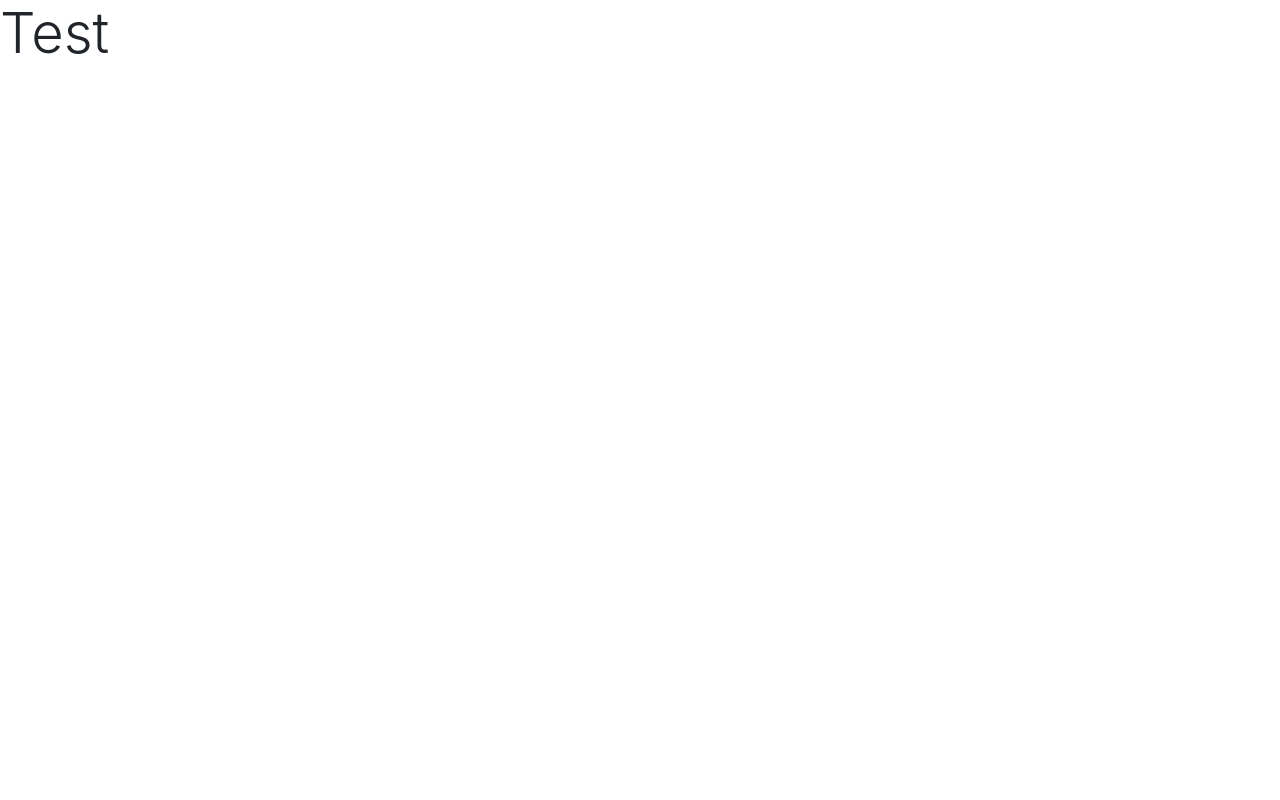
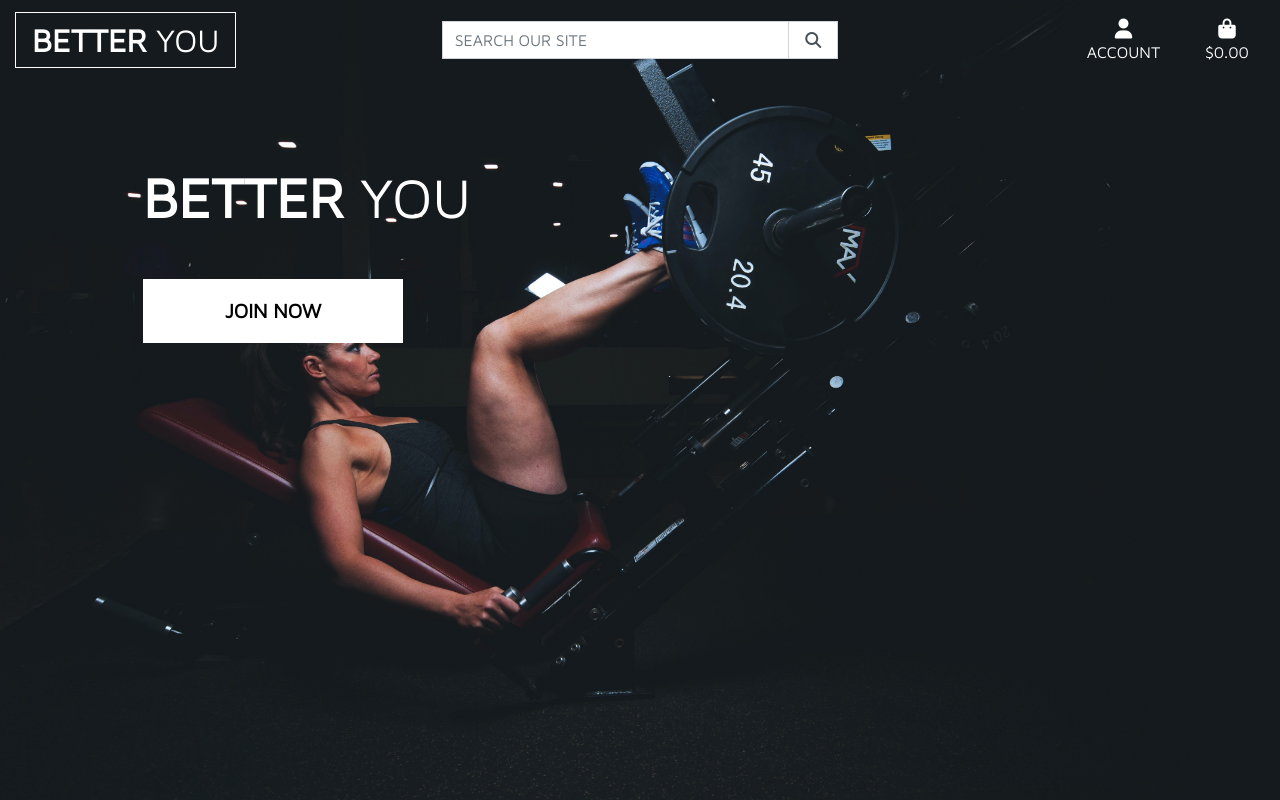
Before and after one commit to Otterrr/fitness_project_ms4, a Django app: page / in a window 1280 px wide. Before the commit the page is almost empty. Run offline with Django 3.2, Linux system fonts and the light colour scheme; some libraries are stand-ins or nearby versions.

Commit message:
Added home page and navbar

```diff
--- a/better_you/settings.py
+++ b/better_you/settings.py
@@ -148,6 +148,10 @@ USE_TZ = True
 # https://docs.djangoproject.com/en/3.2/howto/static-files/
 
 STATIC_URL = '/static/'
+STATICFILES_DIRS = (os.path.join(BASE_DIR, 'static'),)
+
+MEDIA_URL = '/media/'
+MEDIA_ROOT = os.path.join(BASE_DIR, 'media')
 
 # Default primary key field type
 # https://docs.djangoproject.com/en/3.2/ref/settings/#default-auto-field
--- a/better_you/urls.py
+++ b/better_you/urls.py
@@ -15,9 +15,11 @@ Including another URLconf
 """
 from django.contrib import admin
 from django.urls import path, include
+from django.conf import settings
+from django.conf.urls.static import static
 
 urlpatterns = [
     path('admin/', admin.site.urls),
     path('accounts/', include('allauth.urls')),
     path('', include('home.urls')),
-]
+] + static(settings.MEDIA_URL, document_root=settings.MEDIA_ROOT)
--- a/home/templates/home/index.html
+++ b/home/templates/home/index.html
@@ -1,6 +1,25 @@
 {% extends "base.html" %}
 {% load static %}
 
+{% block page_header %}
+    <div class="container header-container">
+        <div class="row">
+            <div class="col"></div>
+        </div>
+    </div>
+{% endblock %}
+
 {% block content %}
-    <h1 class="display-4">Test</h1>
+    <div class="container h-50">
+        <div class="row h-50">
+            <div class="col-7 col-md-6 my-auto">
+                <h1 class="display-4 logo-font  text-white"><strong><b>BETTER</b></strong> YOU</h1>
+                <div class="my-5">
+                    <h4>
+                        <a href="" class="shop-now-button btn btn-lg rounded-0 text-uppercase text-black py-3"><strong>Join Now</strong></a>
+                    </h4>
+                </div>
+            </div>
+        </div>
+    </div>
 {% endblock %}
--- /dev/null
+++ b/static/css/base.css
@@ -0,0 +1,84 @@
+html {
+    height: 100%;
+}
+
+body {
+    background: url('/media/pexels-scott-webb-136404.jpg') no-repeat center center fixed;
+    background-size: cover;
+    height: 100vh;
+    color: #555;
+    font-family: 'Maven Pro', sans-serif;
+}
+
+.message-container {
+    height: 35vh;
+}
+
+.header-container {
+    padding-top: 164px;
+}
+
+/* from Bulma */
+.icon {
+    align-items: center;
+    display: inline-flex;
+    justify-content: center;
+    height: 1.5rem;
+    width: 1.5rem;
+}
+
+.logo-font {
+    text-transform: uppercase;
+}
+
+.main-logo-link {
+    width: fit-content;
+}
+
+.shop-now-button {
+    background: rgb(255, 255, 255);
+    min-width: 260px;
+}
+
+.btn-black {
+    background: black;
+    color: white;
+}
+
+.shop-now-button:hover,
+.shop-now-button:active,
+.shop-now-button:focus,
+.btn-black:hover,
+.btn-black:active,
+.btn-black:focus {
+    background: rgb(224, 224, 224);
+    color: white;
+}
+
+.text-black {
+    color: #000 !important;
+}
+
+.border-black {
+    border: 1px solid black !important;
+}
+
+/* -------------------------------- Media Queries */
+
+/* Slightly larger container on xl screens */
+@media (min-width: 1200px) {
+  .container {
+    max-width: 80%;
+  }
+}
+
+/* fixed top navbar only on medium and up */
+@media (min-width: 992px) {
+    .fixed-top-desktop-only {
+        position: fixed;
+        top: 0;
+        right: 0;
+        left: 0;
+        z-index: 1030;
+    }
+}
--- a/templates/base.html
+++ b/templates/base.html
@@ -15,12 +15,15 @@
 
     {% block corecss %}
         <link rel="stylesheet" href="https://stackpath.bootstrapcdn.com/bootstrap/4.4.1/css/bootstrap.min.css" integrity="sha384-Vkoo8x4CGsO3+Hhxv8T/Q5PaXtkKtu6ug5TOeNV6gBiFeWPGFN9MuhOf23Q9Ifjh" crossorigin="anonymous">
+        <link rel="stylesheet" href="https://fonts.googleapis.com/css2?family=Maven+Pro&display=swap">
+        <link rel="stylesheet" href="{% static 'css/base.css' %}">
     {% endblock %}
 
     {% block extra_css %}
     {% endblock %}
 
     {% block corejs %}
+        <script src="https://kit.fontawesome.com/c1b7b1bdc4.js" crossorigin="anonymous"></script>
         <script src="https://code.jquery.com/jquery-3.4.1.slim.min.js" integrity="sha384-J6qa4849blE2+poT4WnyKhv5vZF5SrPo0iEjwBvKU7imGFAV0wwj1yYfoRSJoZ+n" crossorigin="anonymous"></script>
         <script src="https://cdn.jsdelivr.net/npm/popper.js@1.16.0/dist/umd/popper.min.js" integrity="sha384-Q6E9RHvbIyZFJoft+2mJbHaEWldlvI9IOYy5n3zV9zzTtmI3UksdQRVvoxMfooAo" crossorigin="anonymous"></script>
         <script src="https://stackpath.bootstrapcdn.com/bootstrap/4.4.1/js/bootstrap.min.js" integrity="sha384-wfSDF2E50Y2D1uUdj0O3uMBJnjuUD4Ih7YwaYd1iqfktj0Uod8GCExl3Og8ifwB6" crossorigin="anonymous"></script>
@@ -32,7 +35,67 @@
     <title>Better You {% block extra_title %}{% endblock %}</title>
   </head>
   <body>
-    <header class="container-fluid fixed-top"></header>
+    <header class="container-fluid fixed-top">
+        <div id="topnav" class="row pt-lg-2 d-none d-lg-flex">
+            <div class="col-12 col-lg-4 my-auto py-1 py-lg-0 text-center text-lg-left">
+                <a href="{% url 'home' %}" class="nav-link main-logo-link border border-white ">
+                    <h2 class="rounded-0 text-white my-0"><strong>BETTER</strong> YOU</h2>
+                </a>
+            </div>
+            <div class="col-12 col-lg-4 my-auto py-1 py-lg-0 rounded-0">
+                <form method="GET" action="">
+                    <div class="input-group w-100">
+                        <input class="form-control rounded-0" type="text" name="q" placeholder="SEARCH OUR SITE">
+                        <div class="input-group-append">
+                            <button class="form-control rounded-0" type="submit">
+                                <span class="icon">
+                                    <i class="fas fa-search"></i>
+                                </span>
+                            </button>
+                        </div>
+                    </div>
+                </form>
+            </div>
+            <div class="col-12 col-lg-4 my-auto py-1 py-lg-0">
+                <ul class="list-inline list-unstyled text-center text-lg-right my-0">
+                    <li class="list-inline-item dropdown rounded-0">
+                        <a class=" text-white nav-link" href="#" id="user-options" data-toggle="dropdown" aria-haspopup="true" aria-expanded="false">
+                            <div class="text-center">
+                                <div><i class="fas fa-user fa-lg"></i></div>
+                                <p class="my-0">ACCOUNT</p>
+                            </div>
+                        </a>
+                        <div class="dropdown-menu border-0 rounded-0" aria-labelledby="user-options">
+                            {% if request.user.is_authenticated %}
+                                {% if request.user.is_superuser %}
+                                    <a href="" class="dropdown-item">PRODUCT MANAGEMENT</a>
+                                {% endif %}
+                                <a href="" class="dropdown-item">PROFILE</a>
+                                <a href="{% url 'account_logout' %}" class="dropdown-item">LOGOUT</a>
+                            {% else %}
+                                <a href="{% url 'account_signup' %}" class="dropdown-item">REGISTER</a>
+                                <a href="{% url 'account_login' %}" class="dropdown-item">LOGIN</a>
+                            {% endif %}
+                        </div>
+                    </li>
+                    <li class="list-inline-item">
+                        <a class="{% if grand_total %}text-info font-weight-bold{% else %} text-white{% endif %} nav-link" href="">
+                            <div class="text-center">
+                                <div><i class="fas fa-shopping-bag fa-lg"></i></div>
+                                <p class="my-0">
+                                    {% if grand_total %}
+                                        ${{ grand_total|floatformat:2 }}
+                                    {% else %}
+                                        $0.00
+                                    {% endif %}
+                                </p>
+                            </div>
+                        </a>
+                    </li>
+                </ul>
+            </div>
+        </div>
+    </header>
 
     {% if messages %}
         <div class="message-container"></div>
```
Also changed, not shown: READMEcopy.md (added), db.sqlite3, media/pexels-scott-webb-136404.jpg (added), templates/allauth/base.html (line endings or trailing spaces).
